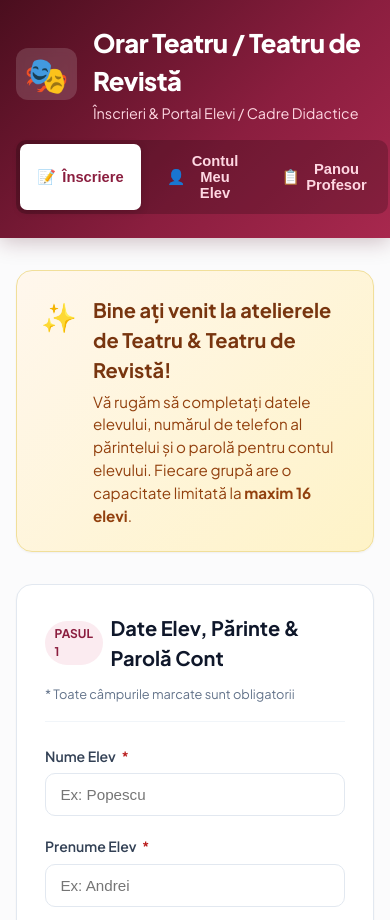
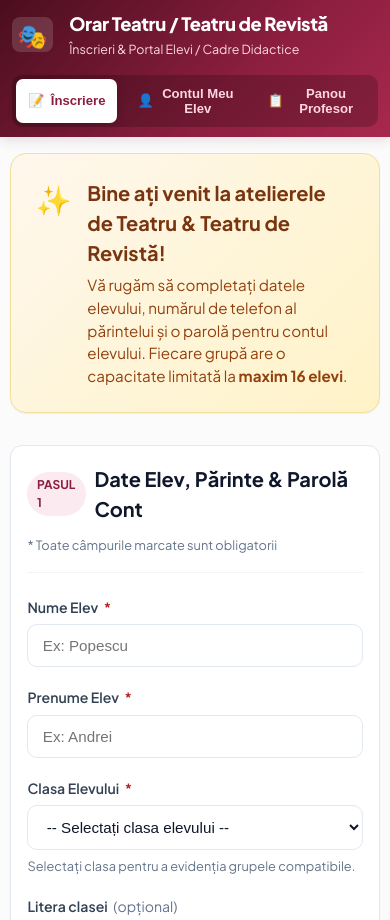
Before and after one commit to bogdanpopovici0507-arch/orar-teatru, a website: page public/index.html in a window 390 px wide. Shown: the top 920 px of the page. Drawn offline with Linux system fonts and the light colour scheme.

Commit message:
Unpin sticky header and optimize mobile typing UX

```diff
--- a/public/style.css
+++ b/public/style.css
@@ -49,15 +49,13 @@ body {
   min-height: 100vh;
 }
 
-/* Header & Navigation */
+/* Header & Navigation - NOT sticky so it never blocks typing or inputs */
 header.app-header {
   background: linear-gradient(135deg, #4a0e1e 0%, #8b1e3f 60%, #a8284e 100%);
   color: #ffffff;
-  padding: 1.5rem 1rem;
-  box-shadow: 0 4px 20px rgba(74, 14, 30, 0.25);
-  position: sticky;
-  top: 0;
-  z-index: 100;
+  padding: 1rem 1rem;
+  box-shadow: 0 2px 12px rgba(74, 14, 30, 0.15);
+  position: relative;
 }
 
 .header-container {
@@ -887,3 +885,39 @@ table.data-table tbody tr:hover {
 .print-header {
   display: none;
 }
+
+/* Mobile & Typing optimizations */
+.form-group input,
+.form-group select,
+.form-group textarea {
+  scroll-margin-top: 30px;
+}
+
+@media (max-width: 640px) {
+  header.app-header {
+    padding: 0.65rem 0.75rem;
+  }
+  .brand-icon {
+    font-size: 1.5rem;
+    padding: 0.35rem;
+    border-radius: 8px;
+  }
+  .brand-text h1 {
+    font-size: 1.15rem;
+  }
+  .brand-text p {
+    font-size: 0.78rem;
+  }
+  .nav-tab-btn {
+    padding: 0.45rem 0.75rem;
+    font-size: 0.82rem;
+  }
+  main.container {
+    margin: 1rem auto;
+    padding: 0 0.65rem;
+  }
+  .card {
+    padding: 1.15rem 1rem;
+    border-radius: 12px;
+  }
+}
```
